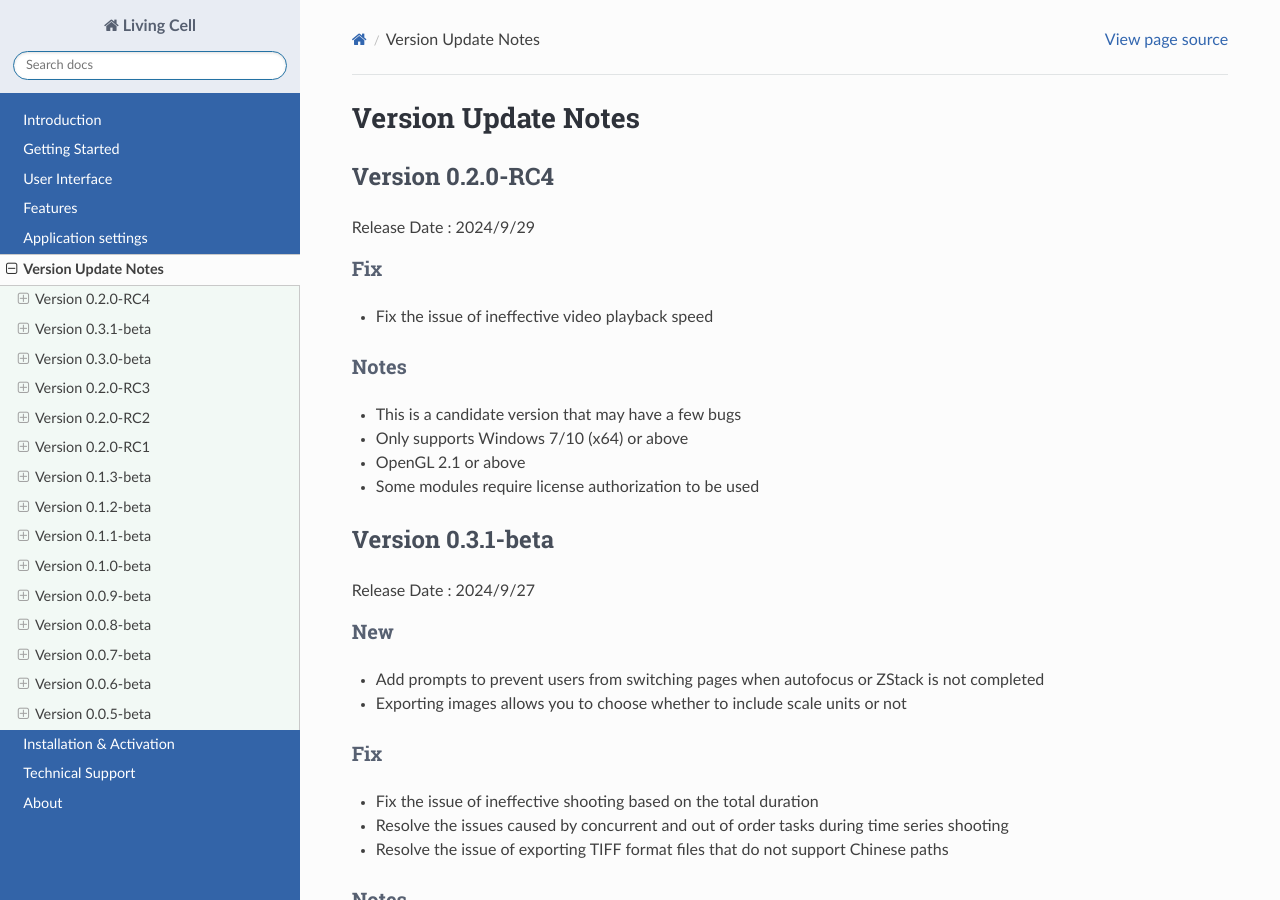
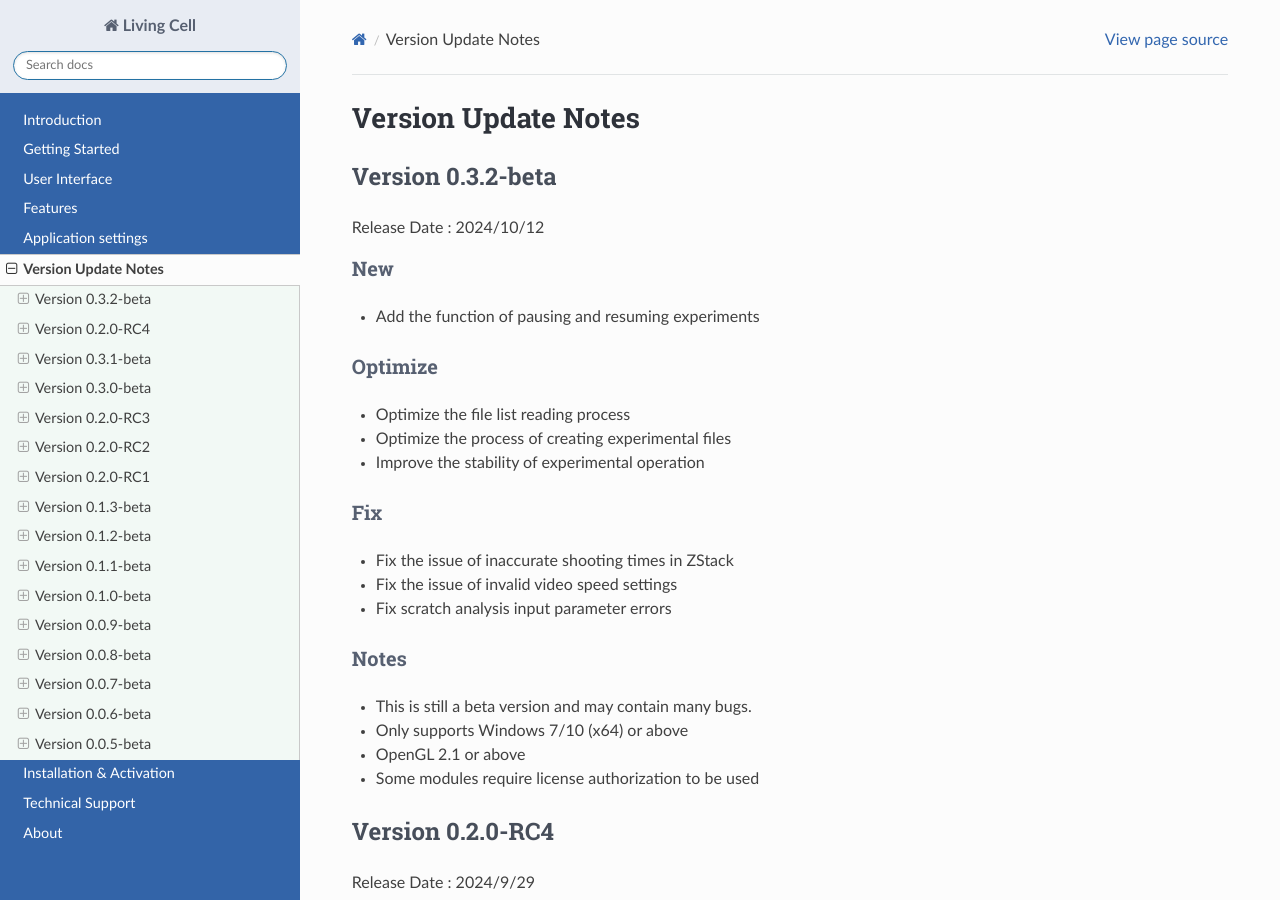
Before and after one commit to yangtong93/living-cell-docs, a Sphinx documentation site: the page built from source/user_guide/upgrade.md, in a window 1280 px wide and 900 px high. Built offline with Sphinx 7.4.7 and the Read the Docs theme 3.1.0, drawn with Linux system fonts in a browser that asks for light colours; pages that are not in the unit, such as notebooks, are missing from menus.

Commit message:
feature: 0.3.2-beta

```diff
--- a/source/user_guide/upgrade.md
+++ b/source/user_guide/upgrade.md
@@ -1,5 +1,29 @@
 # Version Update Notes
 
+## Version 0.3.2-beta
+
+Release Date : 2024/10/12
+
+### New
+* Add the function of pausing and resuming experiments
+
+### Optimize
+* Optimize the file list reading process
+* Optimize the process of creating experimental files
+* Improve the stability of experimental operation
+
+
+### Fix
+* Fix the issue of inaccurate shooting times in ZStack
+* Fix the issue of invalid video speed settings
+* Fix scratch analysis input parameter errors
+
+
+### Notes
+* This is still a beta version and may contain many bugs.
+* Only supports Windows 7/10 (x64) or above
+* OpenGL 2.1 or above
+* Some modules require license authorization to be used
 
 ## Version 0.2.0-RC4
 
```
Also changed, not shown: 1 other file.
